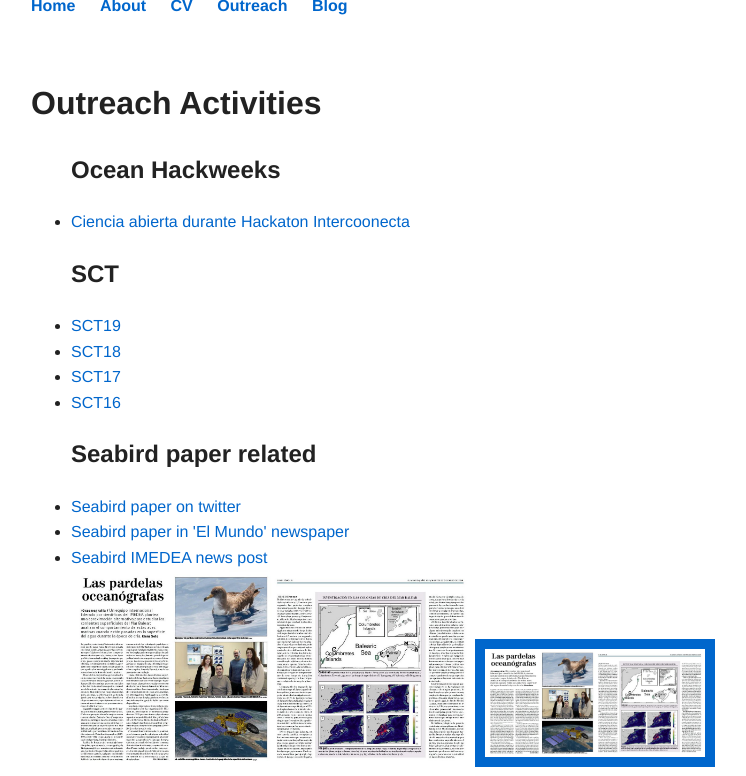
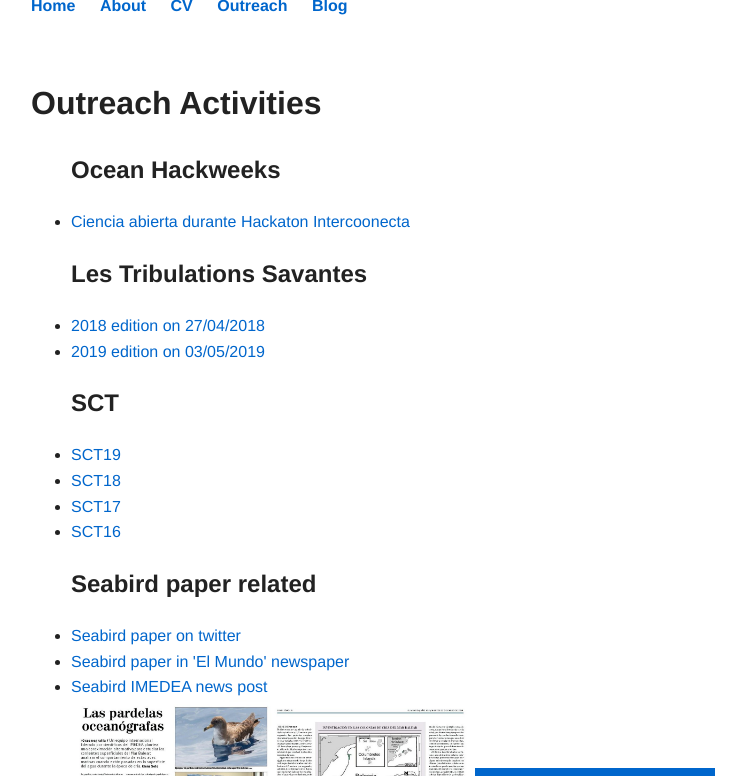
Before and after one commit to LauraGomezNavarro/LauraGomezNavarro.github.io, a Jekyll site: the page built from outreach/index.html, in a window 1280 px wide and 900 px high, scrolled down 439 px, cut to the strip 0-776 px from the top of the window. Shown: the whole strip, without its empty margins (29-775 px from the left). Built offline with Jekyll 4.4.1, drawn with Linux system fonts in a browser that asks for light colours.

Commit message:
Update index.html
upd outreach

```diff
--- a/outreach/index.html
+++ b/outreach/index.html
@@ -8,6 +8,10 @@ title: Outreach Activities
 		<h2>Ocean Hackweeks</h2>
 
 		  <li><a href="https://www.youtube.com/watch?v=NYAq1xrc8Zc">Ciencia abierta durante Hackaton Intercoonecta</a></li>
+
+		<h2>Les Tribulations Savantes</h2>
+		  <li><a href="https://tribulations-savantes.osug.fr/TERREVOLUTION">2018 edition on 27/04/2018</a></li>
+		  <li><a href="https://tribulations-savantes.osug.fr/-2019-">2019 edition on 03/05/2019</a></li>
 
 		<h2>SCT</h2>
 
```
